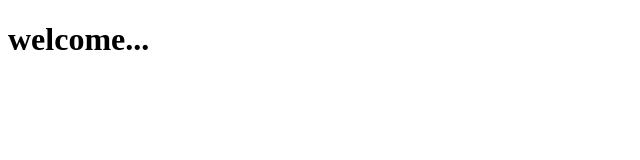
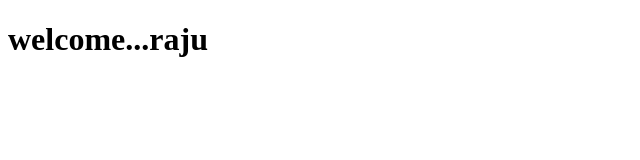
Before and after one commit to kanakaraju234/rambava-React-js-project, a plain HTML site: page index.html in a window 1280 px wide. Shown: the whole page, without its empty margins (0-640 px from the left). Drawn offline with Linux system fonts and the light colour scheme.

Commit message:
Update index.html
change name

```diff
--- a/index.html
+++ b/index.html
@@ -5,7 +5,7 @@
     </head>
     <body>
         <h1>
-            welcome...
+            welcome...raju
         </h1>
     </body>
 </html>
```
